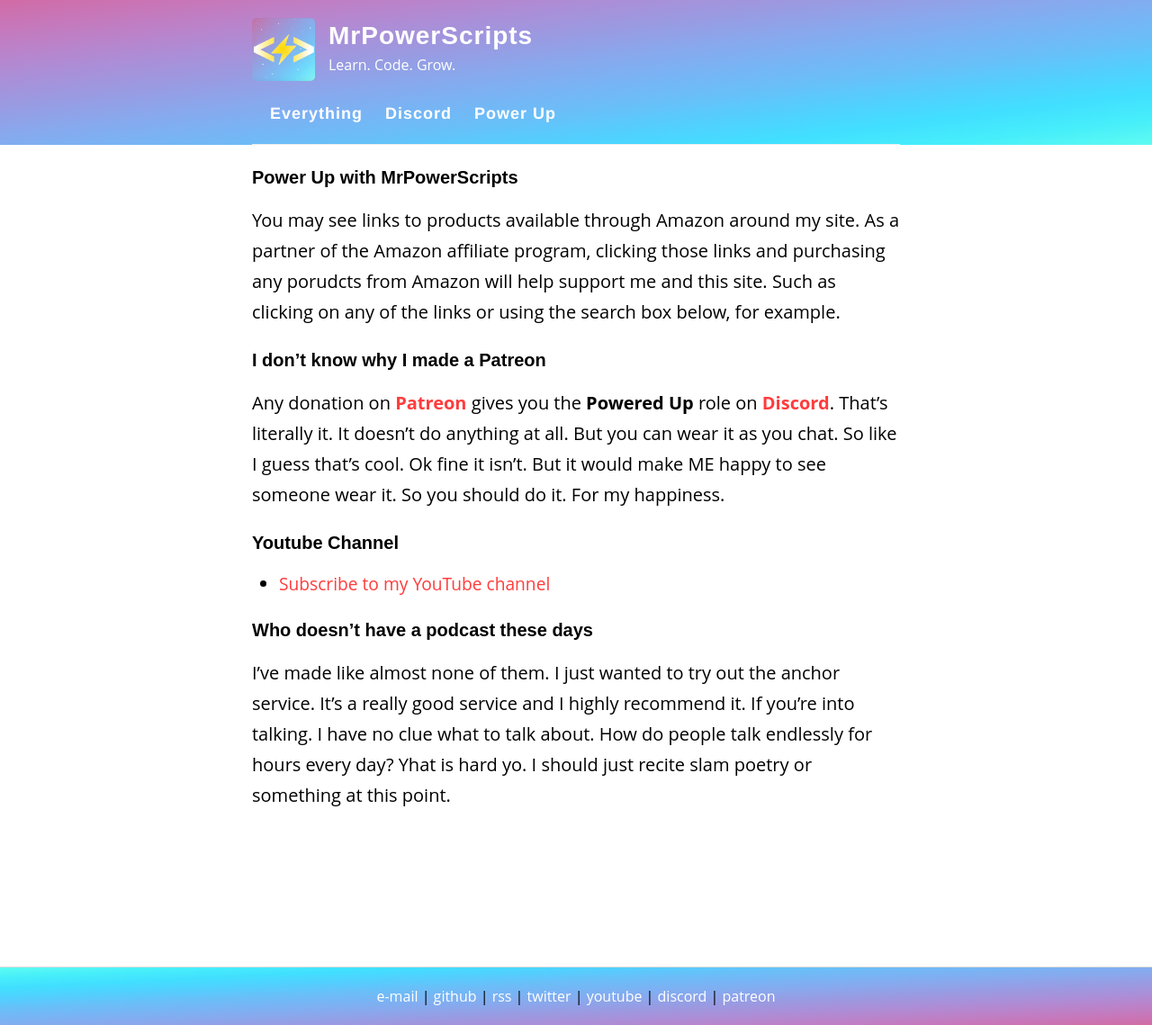
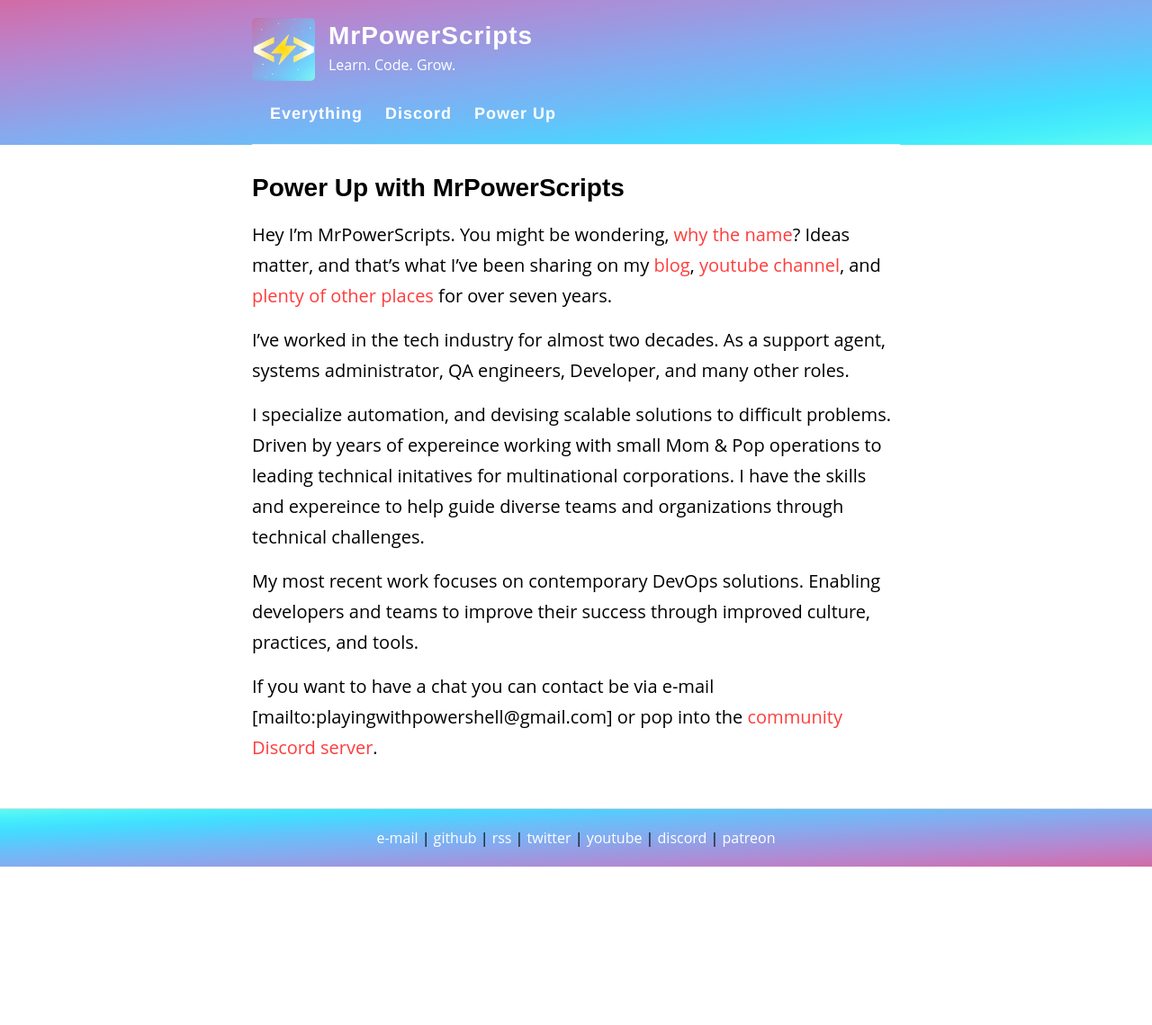
Before and after one commit to MrPowerScripts/MrPowerScripts.com, a Jekyll site: the page built from power-up.md, in a window 1280 px wide. Shown: the whole page at 90% size. Built offline with Jekyll 4.4.1, drawn with Linux system fonts in a browser that asks for light colours; a script that is not in the unit is left out; after the commit the page ends 963 px from its top, so only the background shows below that; grey boxes are pictures that could not be loaded.

Commit message:
update this

```diff
--- a/power-up.md
+++ b/power-up.md
@@ -2,36 +2,14 @@
 layout: default
 ---
 
-### Power Up with MrPowerScripts
+## Power Up with MrPowerScripts
 
-You may see links to products available through Amazon around my site. As a partner of the Amazon affiliate program, clicking those links and purchasing any porudcts from Amazon will help support me and this site. Such as clicking on any of the links or using the search box below, for example.
+Hey I'm MrPowerScripts. You might be wondering, [why the name](https://mrpowerscripts.com/why-mrpowerscripts/)? Ideas matter, and that's what I've been sharing on my [blog](https://mrpowerscripts.com), [youtube channel](https://youtube.com/MrPowerScripts), and [plenty of other places](https://linktr.ee/mrpowerscripts) for over seven years.
 
-<script type="text/javascript">
-amzn_assoc_placement = "adunit0";
-amzn_assoc_search_bar = "true";
-amzn_assoc_tracking_id = "mrpowerscript-20";
-amzn_assoc_search_bar_position = "bottom";
-amzn_assoc_ad_mode = "search";
-amzn_assoc_ad_type = "smart";
-amzn_assoc_marketplace = "amazon";
-amzn_assoc_region = "US";
-amzn_assoc_title = "Shop Related Products";
-amzn_assoc_default_search_phrase = "electronics";
-amzn_assoc_default_category = "All";
-amzn_assoc_linkid = "1b97d49c9362b3226c6d6929d609fd71";
-</script>
-<script src="//z-na.amazon-adsystem.com/widgets/onejs?MarketPlace=US"></script>
+I've worked in the tech industry for almost two decades. As a support agent, systems administrator, QA engineers, Developer, and many other roles.
 
-### I don't know why I made a Patreon
+ I specialize automation, and devising scalable solutions to difficult problems. Driven by years of expereince working with small Mom & Pop operations to leading technical initatives for multinational corporations. I have the skills and expereince to help guide diverse teams and organizations through technical challenges.
 
-Any donation on **[Patreon](https://bit.ly/mrps-patreon)** gives you the **Powered Up** role on **[Discord](https://bit.ly/mrps-discord)**. That's literally it. It doesn't do anything at all. But you can wear it as you chat. So like I guess that's cool. Ok fine it isn't. But it would make ME happy to see someone wear it. So you should do it. For my happiness.
+ My most recent work focuses on contemporary DevOps solutions. Enabling developers and teams to improve their success through improved culture, practices, and tools.
 
-### Youtube Channel
-
-- [Subscribe to my YouTube channel](https://bit.ly/mrps-yt-sub)
-
-### Who doesn't have a podcast these days
-
-I've made like almost none of them. I just wanted to try out the anchor service. It's a really good service and I highly recommend it. If you're into talking. I have no clue what to talk about. How do people talk endlessly for hours every day? Yhat is hard yo. I should just recite slam poetry or something at this point.
-
-<iframe src="https://anchor.fm/mrpowerscripts/embed" height="102px" width="400px" frameborder="0" scrolling="no"></iframe>
+If you want to have a chat you can contact be via e-mail [mailto:playingwithpowershell@gmail.com] or pop into the [community Discord server](https://bit.ly/mrps-discord).
```
